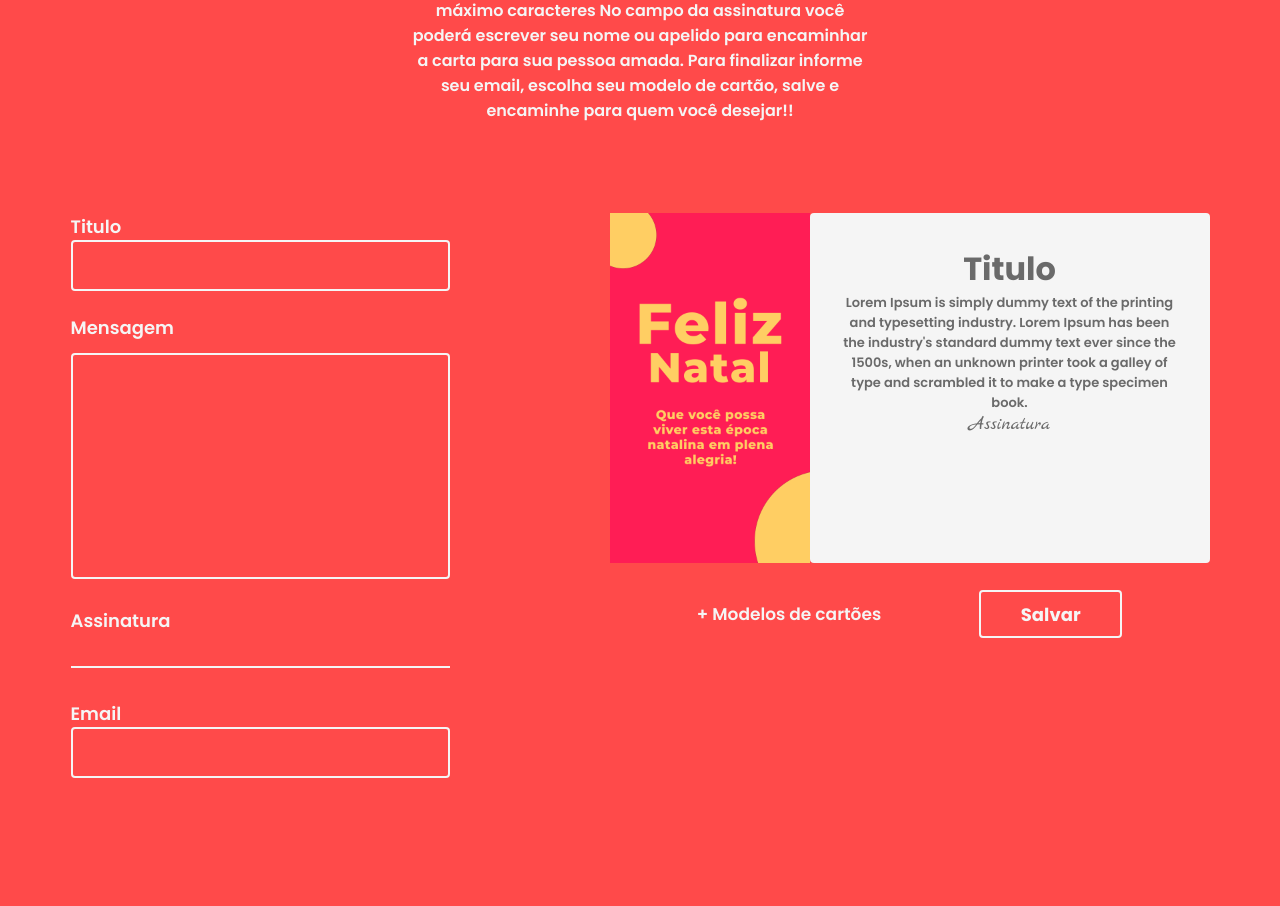
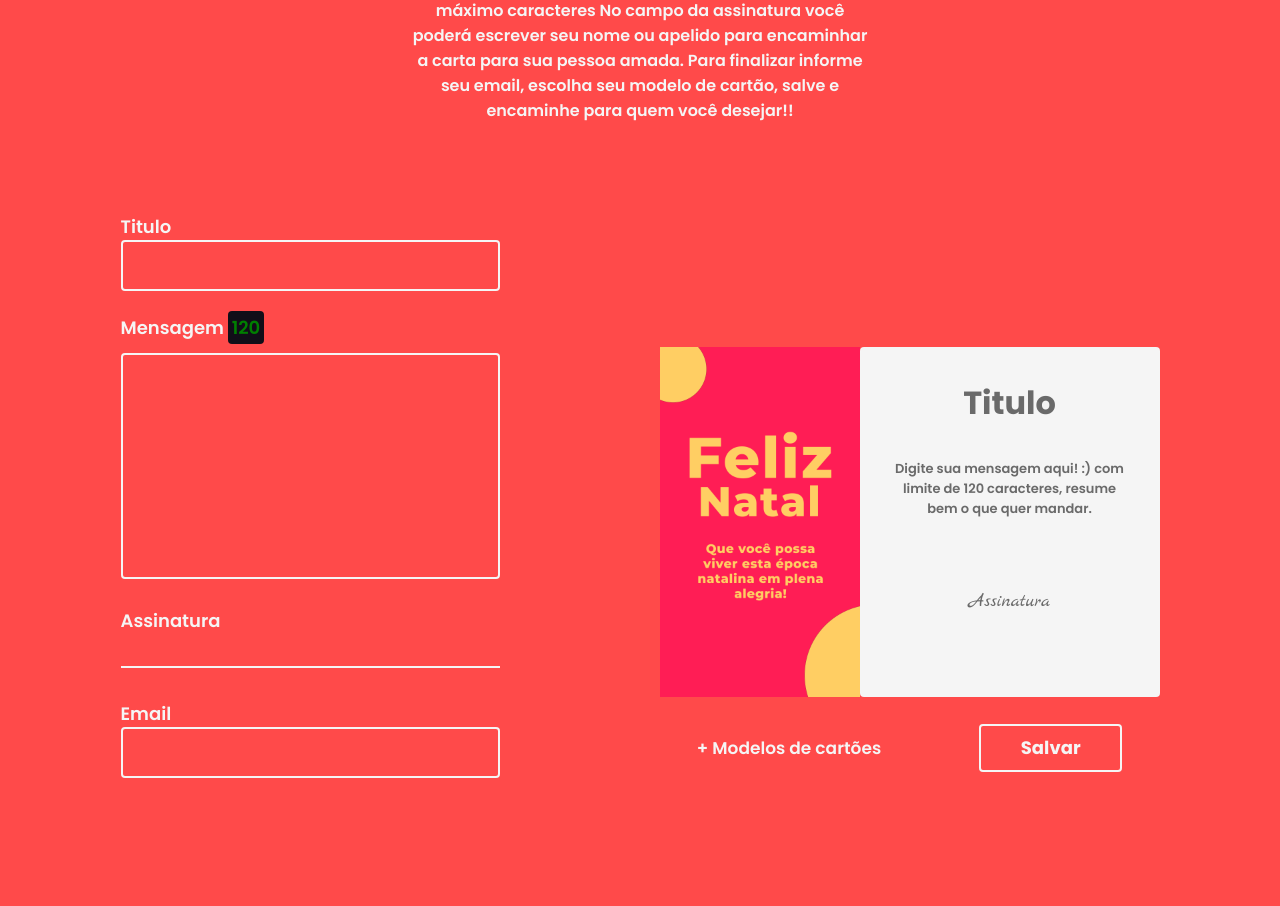
Before and after one commit to Gbmrocha/cardyx, a PHP site: page /src/index.html in a window 1280 px wide. Shown: the part 339-1245 px from the top of the page. Run offline with PHP 8.4, Linux system fonts and the light colour scheme; some libraries are stand-ins or nearby versions.

Commit message:
Contador campo mensagem

```diff
--- a/client/src/index.html
+++ b/client/src/index.html
@@ -64,8 +64,11 @@
                 <label for="title">Titulo</label>
                 <input name="title" id="title" type="text">
 
-                <label id="Mensagem-label" for="Mensagem">Mensagem</label>
-                <textarea id="mensagem-input" name="Mensagem" id="Mensagem" rows="10"></textarea>
+                <label id="Mensagem-label" for="Mensagem">Mensagem   <span id="cont">120</span></label>
+
+                <textarea onkeyup="limite_textarea(this.value)"
+
+                id="mensagem-input" name="Mensagem" id="Mensagem"  maxlength="120" rows="10"></textarea>
 
                 <label id="Assinatura-label" for="Assinatura">Assinatura</label>
                 <input id="single-line-input" name="Assinatura" type="text" onKeyPress="return(fMasc(this,mAssinatura))">
@@ -80,7 +83,7 @@
                     src="../assets/card-1.png" alt="">
                     <div class="card-content">
                         <h1 id="title-card" class="title-card"> Titulo</h1>
-                        <p id="message-card" class="message-card"> Lorem Ipsum is simply dummy text of the printing and typesetting industry. Lorem Ipsum has been the industry's standard dummy text ever since the 1500s, when an unknown printer took a galley of type and scrambled it to make a type specimen book.</p>
+                        <p id="message-card" class="message-card"> Digite sua mensagem aqui! :) com limite de 120 caracteres, resume bem o que quer mandar.</p>
                         <span id="signature-card"class="signature-card">Assinatura</span>
                     </div>
                 </div>
@@ -93,6 +96,29 @@
     </div>
 
     <script>
+          function limite_textarea(valor) {
+
+            quant = 120;
+            total = valor.length;
+            if(total <= quant) {
+                resto = quant - total;
+                document.getElementById('cont').innerHTML = resto;
+            } else {
+                document.getElementById('mensagem-input').value = valor.substr(0,quant);
+            }
+            if(resto >= 50){
+                document.getElementById('cont').style.color = 'green';
+
+            }
+            if (resto < 50){
+                document.getElementById('cont').style.color = 'yellow';
+
+            }
+            if (resto <=20){
+                document.getElementById('cont').style.color = 'red';
+
+            }
+        }
         function fMasc(objeto, mascara) {
             obj = objeto;
             masc = mascara;
--- a/client/styles/home.css
+++ b/client/styles/home.css
@@ -18,22 +18,40 @@
 
 .card{
     display: flex;
-    width: 600px;
+    width: 500px;
+    justify-content: center;
+    max-width: 500px;
 
 
 }
 .card-content{
+    word-wrap: break-word;
     padding: 2em;
     text-align: center;
     border-radius: 0.25rem;
+
+    max-width: 70%;
+    flex-direction: column;
+    justify-content: center;
     background-color: var(--text-color);
+
+}
+#cont{
+    background-color: rgb(17, 14, 24);
+    padding: 0.2em;
+    border-radius: 0.25rem;
+    color: green;
 }
 .card-content h1,p{
+
     color: var(--text-color-card);
     font-family: 'Poppins', sans-serif;
 }
 .card-content p{
     font-size: 13px;
+    margin-top: 2.45em;
+    margin-bottom: 5.5em;
+
 }
 .card-content span{
     color: var(--text-color-card);
@@ -59,6 +77,8 @@
     margin-top: 3rem;
     display: flex;
     gap: 2em;
+    align-items: center;
+
 }
 .cards img{
 
@@ -135,6 +155,11 @@ a{
 a:hover{
     text-decoration: underline;
     cursor: pointer;
+}
+.model{
+    display: flex;
+    justify-content: center;
+    flex-direction: column;
 }
 .container-form-model{
     display: flex;
@@ -278,13 +303,19 @@ a:hover{
         justify-content: center;
 
     }
+    .card-content{
+        padding: 0.5em;
+        max-width: 25%;
+        width: 350px;
+    }
     .model{
 
         display: flex;
         flex-wrap: wrap;
         justify-content: center;
     }
+
     .card{
-    width: 90%;
+
     }
 }
```
